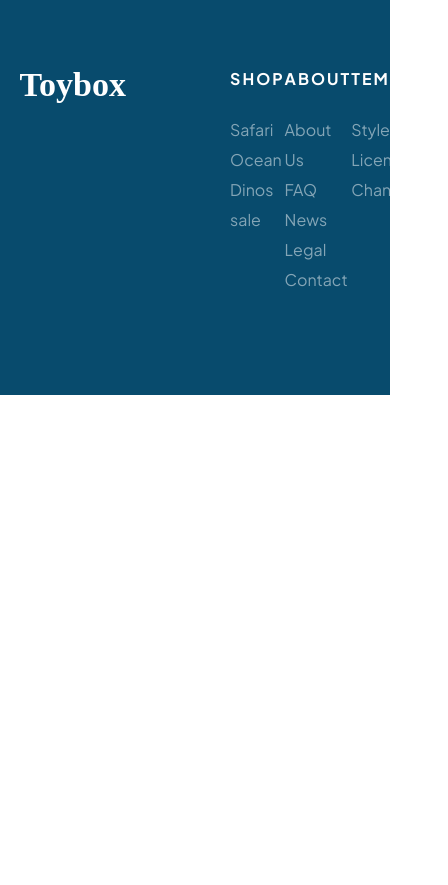
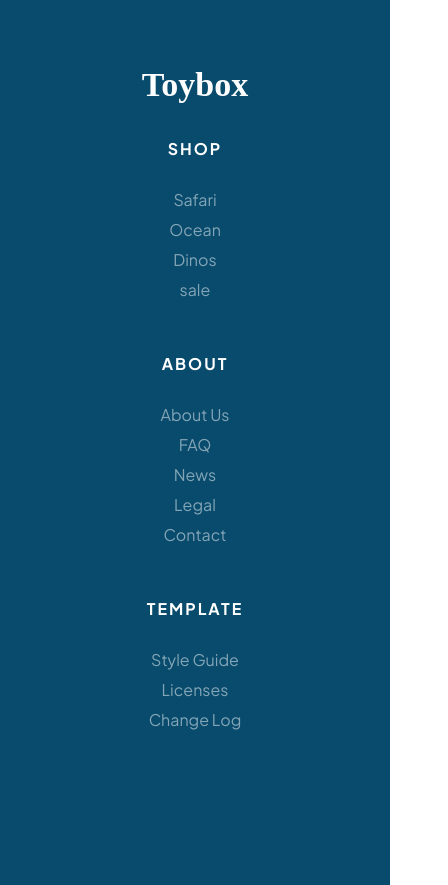
Before and after one commit to morganlloyd/ecommerce-codealong-juno, a plain HTML site: page index.html in a window 390 px wide. Shown: the part 5002-5887 px from the top of the page, 448 px wide, since content can reach past the window. Before the commit the page ends 5397 px from the top, so only its background shows below. Drawn offline with Linux system fonts and the light colour scheme; files whose address does not match are found by name; a web font is replaced by a local one.

Commit message:
Finished responsive styles for home page

```diff
--- a/styles/sass/partials/_mediaqueries.scss
+++ b/styles/sass/partials/_mediaqueries.scss
@@ -13,12 +13,23 @@
         }
 
     }
+
+    footer {
+
+        h4 {
+            margin-bottom: 40px;
+        }
+        .footerFlexContainer {
+            flex-direction: column;
+            align-items: center;
+        }
+
+        .footerNav {
+            width: 80%;
+        }
+    }
 }
 
-@media (max-width: 800px) {
-    /* all of our styles for TABLET devices will go within this breakpoint */
-
-}
 
 @media (max-width: 500px) {
     /* all of our styles for MOBILE devices will go within this breakpoint */
@@ -45,10 +56,14 @@
     }
 
     footer {
-        footerShop,
-        footerAbout,
-        footer{
-            margin-bottom: 20px;
+        .footerNav {
+            flex-direction: column;
+            align-items: center;
+            text-align: center;
+
+            ul {
+                margin-bottom: 50px;
+            }
         }
     }
 
```
Also changed, not shown: styles/styles.css.
